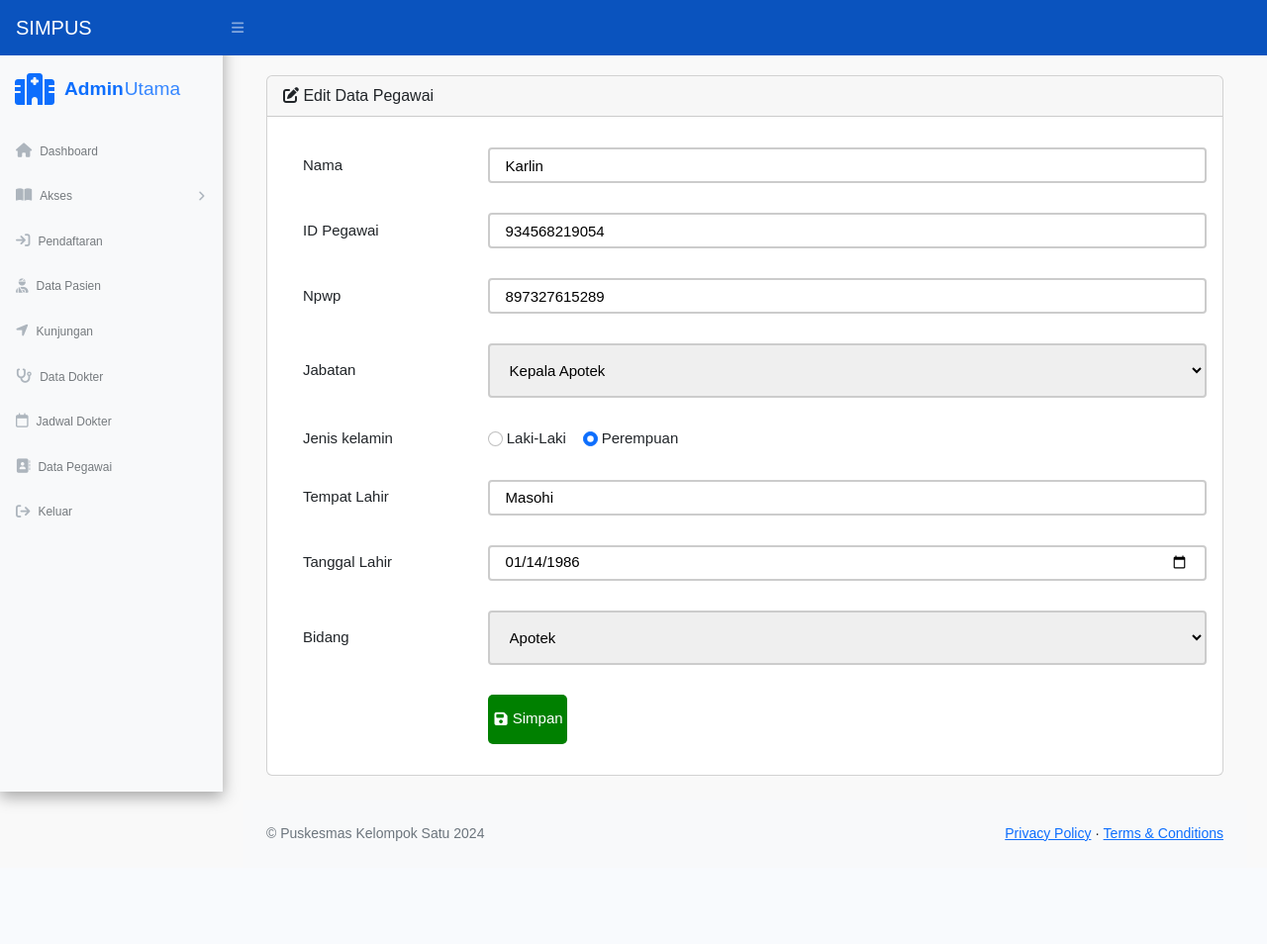
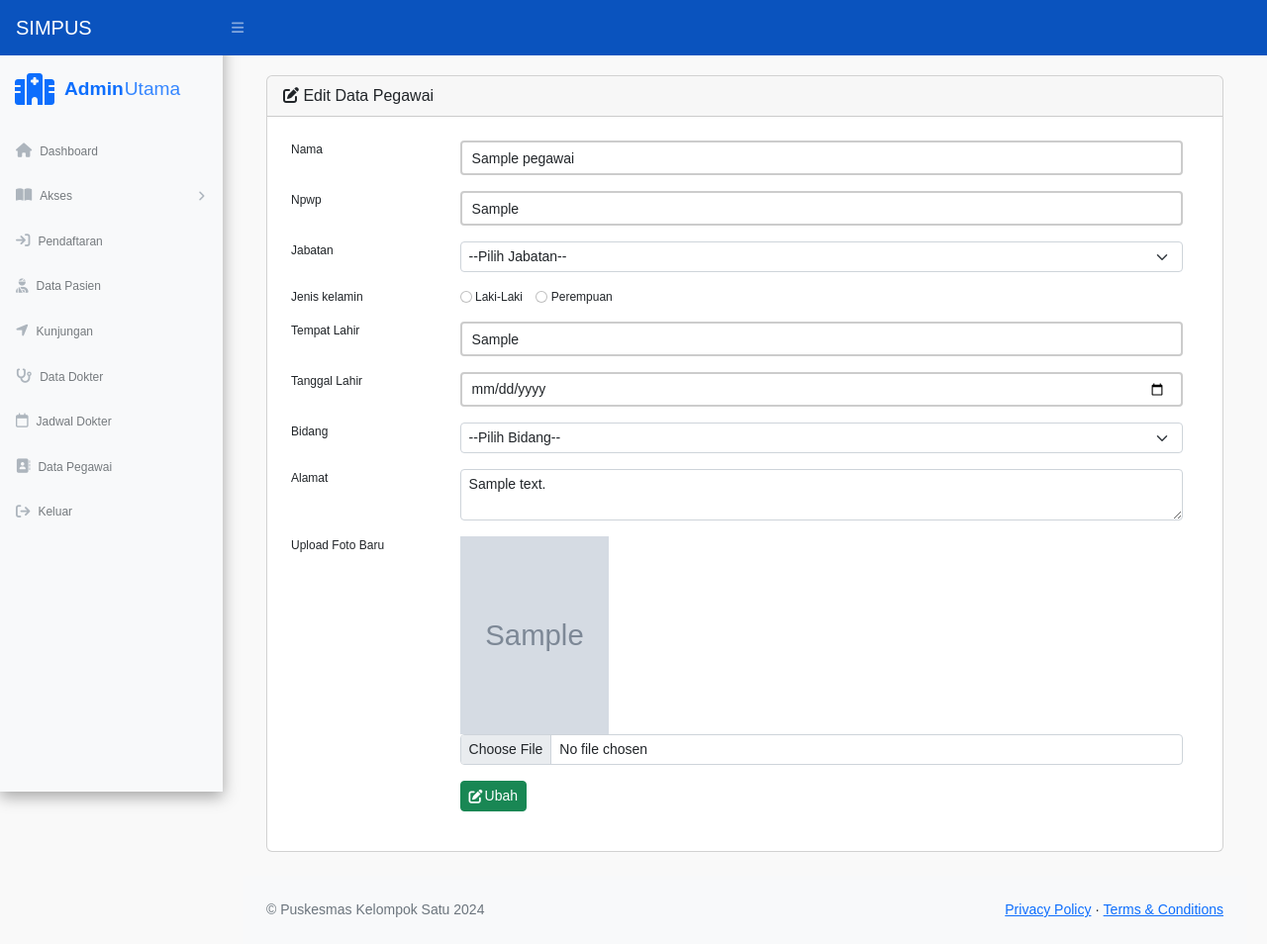
Before and after one commit to rskymaulna/simpus_real, a PHP site: page /edit-pegawai.php?id=1 in a window 1280 px wide. Shown: the whole page at 99% size. Before the commit the page ends 850 px from the top, so only its background shows below. Run offline with PHP 8.4, Linux system fonts and the light colour scheme; tables that the repository leaves empty or names only in its code hold one stand-in row (values such as "Sample post"); grey boxes marked "Sample" are stand-in pictures; some libraries are stand-ins or nearby versions.

Commit message:
menambahkan setengah crud untuk pegawai

```diff
--- a/admin umum/edit-pegawai.php
+++ b/admin umum/edit-pegawai.php
@@ -1,6 +1,31 @@
 <?php
+include "../modulphp/function.php";
 include "layout/top.php";
 include "layout/side.php";
+if(isset($_POST['submit'])){
+    if(editPegawai($id, $_POST) > 0){
+        echo "<script>alert('Data berhasil diubah !'); window.location.href='data-pegawai.php';</script>";
+    }
+    else{
+        echo "<script>alert('Data gagal diubah !');</script>";
+    }
+}
+
+if(mysqli_error($conn)){
+    var_dump(mysqli_error($conn));
+}
+$id = $_GET['id'];
+$pegawai = tampil("SELECT * FROM pegawai WHERE id_pegawai = $id")[0];
+$bidangs = tampil("SELECT * FROM bidang WHERE id_bidang BETWEEN 5 AND 7");
+
+//menentukan checked item dari jenis kelamin
+$jenis_kelamin = ['Laki-Laki', 'Perempuan'];
+for($i = 0; $i < count($jenis_kelamin); $i++){
+    ($pegawai['jenis_kelamin'] === $jenis_kelamin[$i]) ? $jenis_kelamin[$i] = "checked" : $jenis_kelamin[$i] = "";
+}
+$laki  = $jenis_kelamin[0];
+$perem = $jenis_kelamin[1];
+
 ?>
             <div id="layoutSidenav_content">
                 <main>
@@ -11,76 +36,95 @@ include "layout/side.php";
                                 Edit Data Pegawai
                             </div>
                             <div class="card-body">
-                                <table style="font-size: 15px;">
+                                <form action="" method="post" enctype="multipart/form-data">
+                                    <table class="table table-borderless table-custom">
+                                        <input type="hidden" name="foto_lama" value="<?= $pegawai['foto'] ?>">
                                         <tr>
                                             <td class="daftar1"><label for="nama">Nama</label></td>
-                                        <td class="daftar"><input type="text" id="nama" class="w-100 p-3" value="Karlin"></td>
-                                    </tr>
-                                    <tr>
-                                        <td class="daftar1"><label for="nama1">ID Pegawai</label></td>
-                                        <td class="daftar"><input type="text" id="nama1" class="w-100 p-3" value="934568219054"></td>
+                                            <td class="daftar"><input type="text" value="<?= $pegawai['nama_pegawai'] ?>" name="nama" id="nama" class="w-100 form-control form-control-sm"></td>
                                         </tr>
                                         <tr>
                                             <td class="daftar1"><label for="nama4">Npwp</label></td>
-                                        <td class="daftar"><input type="text" id="nama4" class="w-100 p-3" value="897327615289"></td>
+                                            <td class="daftar"><input type="text" value="<?= $pegawai['npwp'] ?>" name="npwp" id="nama4" class="w-100 form-control form-control-sm"></td>
                                         </tr>
                                         <tr>
                                             <td class="daftar1">Jabatan</td>
                                             <td class="daftar">
-                                            <select name="" id="" class="w-100 p-3 h-auto d-inline-block">
+                                                <select name="jabatan" id="" class="w-100 h-auto d-inline-block form-select form-select-sm">
                                                     <option value="">--Pilih Jabatan--</option>
-                                                <option value="">Kepala Administrasi</option>
-                                                <option value="" selected>Kepala Apotek</option>
-                                                <option value="">Kepala Kebersihan</option>
-                                                <option value="">Karyawan Administrasi</option>
-                                                <option value="">Karyawan Apotek</option>
-                                                <option value="">Karyawan Kebersihan</option>
+                                                    <?php foreach($bidangs as $bidang) : ?>
+                                                        <?php $jab = "Kepala ".$bidang['nama_bidang'];  ?>
+                                                        <?php if($pegawai['jabatan'] === $jab) : ?>
+                                                            <option value="Kepala <?= $bidang['nama_bidang'] ?>" selected>Kepala <?= $bidang['nama_bidang'] ?></option>
+                                                        <?php else :?>
+                                                            <option value="Kepala <?= $bidang['nama_bidang'] ?>">Kepala <?= $bidang['nama_bidang'] ?></option>
+                                                        <?php endif; ?>
+                                                    <?php endforeach; ?>
+                                                    <?php foreach($bidangs as $bidang) : ?>
+                                                        <?php $jab = "Pegawai ".$bidang['nama_bidang'];  ?>
+                                                        <?php if($pegawai['jabatan'] === $jab) : ?>
+                                                            <option value="Pegawai <?= $bidang['nama_bidang'] ?>" selected>Pegawai <?= $bidang['nama_bidang'] ?></option>
+                                                        <?php else :?>
+                                                            <option value="Pegawai <?= $bidang['nama_bidang'] ?>">Pegawai <?= $bidang['nama_bidang'] ?></option>
+                                                        <?php endif; ?>
+                                                    <?php endforeach; ?>
                                                 </select>
                                             </td>
                                         </tr>
                                         <tr>
                                             <td class="daftar1">Jenis kelamin</td>
                                             <td class="daftar">
-                                            <input class="form-check-input" type="radio" name="gridRadios" id="gridRadios2" value="option2">
+                                                <input class="form-check-input" type="radio" name="jenis_kelamin" id="gridRadios2" value="Laki-Laki" <?= $laki ?>>
                                                 <label class="form-check-label" for="gridRadios2">Laki-Laki</label>
                                                 <label for=""></label>
                                                 <label for=""></label>
                                                 <label for=""></label>
-                                            <input class="form-check-input" type="radio" name="gridRadios" id="gridRadios1" value="option1" checked>
+                                                <input class="form-check-input" type="radio" name="jenis_kelamin" id="gridRadios1" value="Perempuan" <?= $perem ?>>
                                                 <label class="form-check-label" for="gridRadios1">Perempuan</label>
                                             </td>
                                         </tr>
                                         <tr>
                                             <td class="daftar1"><label for="nama2">Tempat Lahir</label></td>
-                                        <td class="daftar"><input type="text" id="nama2" class="w-100 p-3" value="Masohi"></td>
+                                            <td class="daftar"><input type="text" value="<?= $pegawai['tempat_lahir'] ?>" name="tempat_lahir" id="nama2" class="w-100 form-control form-control-sm"></td>
                                         </tr>
                                         <tr>
                                             <td class="daftar1"><label for="nama3">Tanggal Lahir</label></td>
-                                        <td class="daftar"><input type="date" id="nama3" class="w-100 p-3" value="1986-01-14"></td>
+                                            <td class="daftar"><input type="date" value="<?= $pegawai['tgl_lahir'] ?>" name="tgl_lahir" id="nama3" class="w-100  form-control form-control-sm"></td>
                                         </tr>
                                         <tr>
                                             <td class="daftar1">Bidang</td>
                                             <td class="daftar">
-                                            <select name="" id="" class="w-100 p-3 h-auto d-inline-block">
+                                                <select name="bidang" id="" class="w-100 form-select form-select-sm h-auto d-inline-block">
                                                     <option value="">--Pilih Bidang--</option>
-                                                <option value="">Administrasi</option>
-                                                <option value="" selected>Apotek</option>
-                                                <option value="">Kebersihan</option>
+                                                    <?php foreach($bidangs as $bidang) : ?>
+                                                        <?php if($pegawai ['bidang'] === $bidang['nama_bidang']) : ?>
+                                                            <option value="<?= $bidang['nama_bidang'] ?>" selected><?= $bidang['nama_bidang'] ?></option>
+                                                        <?php else : ?>
+                                                            <option value="<?= $bidang['nama_bidang'] ?>"><?= $bidang['nama_bidang'] ?></option>
+                                                        <?php endif; ?>
+                                                    <?php endforeach; ?>
                                                 </select>
+                                            </td>
+                                        </tr>
+                                        <tr>
+                                            <td class="daftar1"><label for="nama5">Alamat</label></td>
+                                            <td class="daftar"><textarea class="form-control form-control-sm" name="alamat" aria-label="With textarea"><?= $pegawai['alamat'] ?></textarea><td>
+                                        </tr>
+                                        <tr>
+                                            <td class="daftar1"><label for="nama3">Upload Foto Baru</label></td>
+                                            <td class="daftar">
+                                                <img src="../image/pegawai/<?= $pegawai['foto'] ?>" alt="" style="width: 150px; height: 200px;">
+                                                <input type="file" name="foto" id="nama3" class="w-100 form-control form-control-sm">
                                             </td>
                                         </tr>
                                         <tr>
                                             <td></td>
                                             <td class="daftar">
-                                            <a href="data-pegawai.html" style="text-decoration: none;">
-                                                <div class="btn-daftar" >
-                                                    <i class="fas fa-save"></i>
-                                                    Simpan
-                                                </div>
-                                            </a>
+                                                <button type="submit" name="submit" class="btn btn-custom btn-success btn-sm"><i class="fas fa-edit"></i> Ubah</button>
                                             </td>
                                         </tr>
                                     </table>
+                                </form>
                             </div>
                         </div>
                     </div>
--- a/modulphp/function.php
+++ b/modulphp/function.php
@@ -287,4 +287,98 @@ function hapusJadwal($id){
 
     return mysqli_affected_rows($conn);
 }
+
+
+
+//SESI CRUD UNTUK PEGAWAI
+function tambahPegawai($data){
+    global $conn;
+    $nama         = $data['nama'];
+    $bidang       = $data['bidang'];
+    $npwp         = $data['npwp'];
+    $jenisK       = $data['jenis_kelamin'];
+    $tempat_lahir = $data['tempat_lahir'];
+    $tgl_lahir    = $data['tgl_lahir'];
+    $jabatan      = $data['jabatan'];
+    $alamat       = $data['alamat'];
+    $foto         = upFotoPegawai();
+
+    if(!$foto){
+        return false;
+    }
+
+    mysqli_query($conn, "INSERT INTO pegawai
+                            (bidang, nama_pegawai, npwp, jenis_kelamin, tempat_lahir, tgl_lahir, jabatan, alamat, foto)
+                            VALUES
+                            ('$bidang', '$nama', '$npwp', '$jenisK', '$tempat_lahir', '$tgl_lahir', '$jabatan', '$alamat', '$foto')");
+
+    return mysqli_affected_rows($conn);
+}
+
+function upFotoPegawai(){
+    $nama = $_FILES['foto']['name'];
+    $eror = $_FILES['foto']['error'];
+    $size = $_FILES['foto']['size'];
+    $tmpN = $_FILES['foto']['tmp_name'];
+
+
+    //mengecek apakah file sudah diupload atau belum
+    if($eror === 4){
+        echo "<script>alert('foto belum diunggah, harap unggah foto terlebih dahulu!');</script>";
+
+        return false;
+    }
+
+    //mengecek size dari file foto yang diunggah
+    if($size > 1000000){
+        echo "<script>alert('file yang diunggah harus berukuran kurang dari 1MB!');</script>";
+
+        return false;
+    }
+
+    //mengecek ekstensi file
+    $ekstensiValid = ['jpg', 'jpeg', 'png'];
+    $ekstensifoto  = explode(".", $nama);
+    $ekstensifoto  = strtolower(end($ekstensifoto));
+
+    if(!in_array($ekstensifoto, $ekstensiValid)){
+        echo "<script>alert('file yang dipload hanya jpg, jpeg, dan png');</script>";
+
+        return false;
+    }
+
+    //mengupload file ke database dan direktori
+
+    $namafoto = uniqid().".".$ekstensifoto;
+
+    move_uploaded_file($tmpN, "../image/pegawai/$namafoto");
+
+    return $namafoto;
+}
+
+
+function editPegawai($id, $data){
+    global $conn;
+    $nama         = $data['nama'];
+    $bidang       = $data['bidang'];
+    $npwp         = $data['npwp'];
+    $jenisK       = $data['jenis_kelamin'];
+    $tempat_lahir = $data['tempat_lahir'];
+    $tgl_lahir    = $data['tgl_lahir'];
+    $jabatan      = $data['jabatan'];
+    $alamat       = $data['alamat'];
+
+    if($_FILES['foto']['error'] === 4){
+        $foto = $data['foto_lama'];
+    }else {
+        $fotol = $data['foto_lama'];
+        unlink("../image/pegawai/$fotol");
+        $foto  = upFotoPegawai();
+    }
+
+    mysqli_query($conn, "UPDATE pegawai SET bidang = '$bidang', nama_pegawai = '$nama', npwp = '$npwp', jenis_kelamin = '$jenisK', tempat_lahir = '$tempat_lahir', tgl_lahir = '$tgl_lahir', jabatan = '$jabatan', alamat = '$alamat', foto = '$foto' WHERE id_pegawai = $id");
+
+    return mysqli_affected_rows($conn);
+}
+
 ?>
```
Also changed, not shown: admin umum/data-pegawai.php (+29 -45 lines), admin umum/tambah-pegawai.php (+45 -28 lines), image/pegawai/67794e08a02b5.jpg (added). Lines whose indentation alone changed are shown as unchanged.
